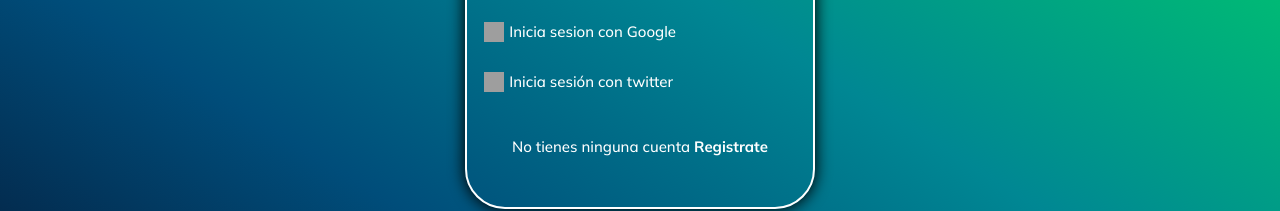
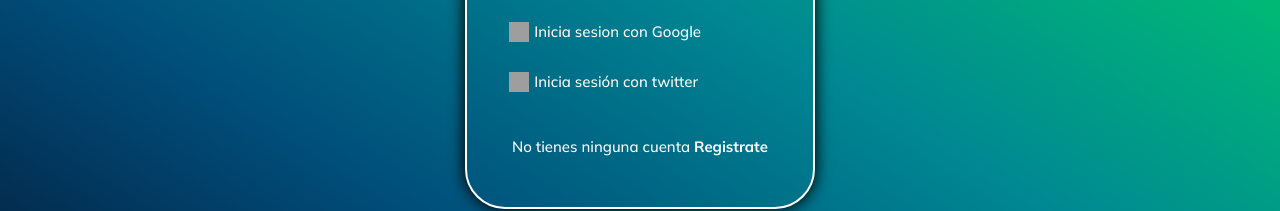
Before and after one commit to CIOG2/PlatziVideo, a plain HTML site: page login.html in a window 1280 px wide. Shown: the part 441-652 px from the top of the page. Drawn offline with Linux system fonts and the light colour scheme; grey boxes are pictures that could not be loaded.

Commit message:
ajuste los iconos de google y twiter despues cuandose agranda

```diff
--- a/CSS/login.css
+++ b/CSS/login.css
@@ -194,4 +194,7 @@ footer a{
         width: 100%;
         height: 30px;
     }
+    .login__container--social-media div img{
+        margin-left: 25px;
+    }
 }
```
